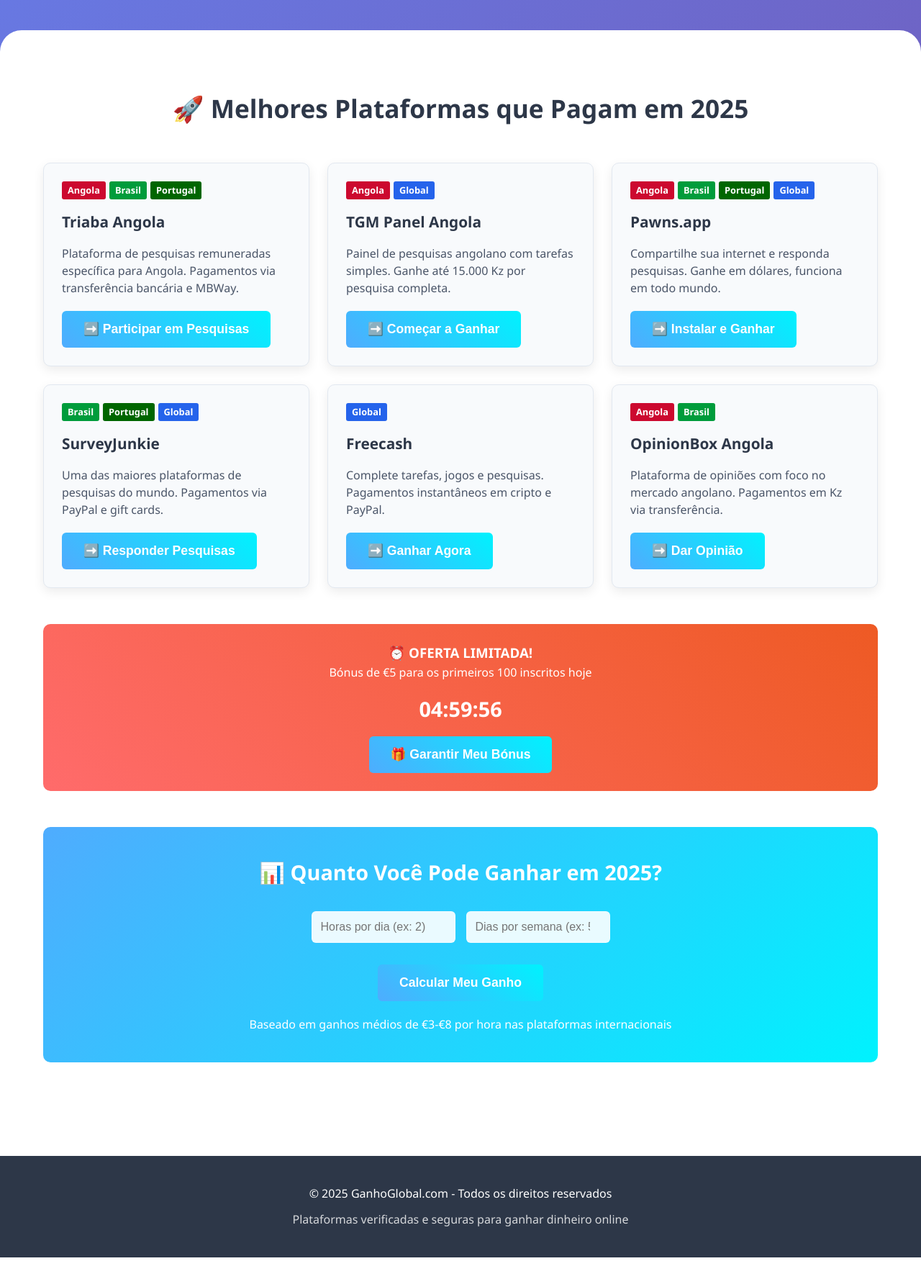
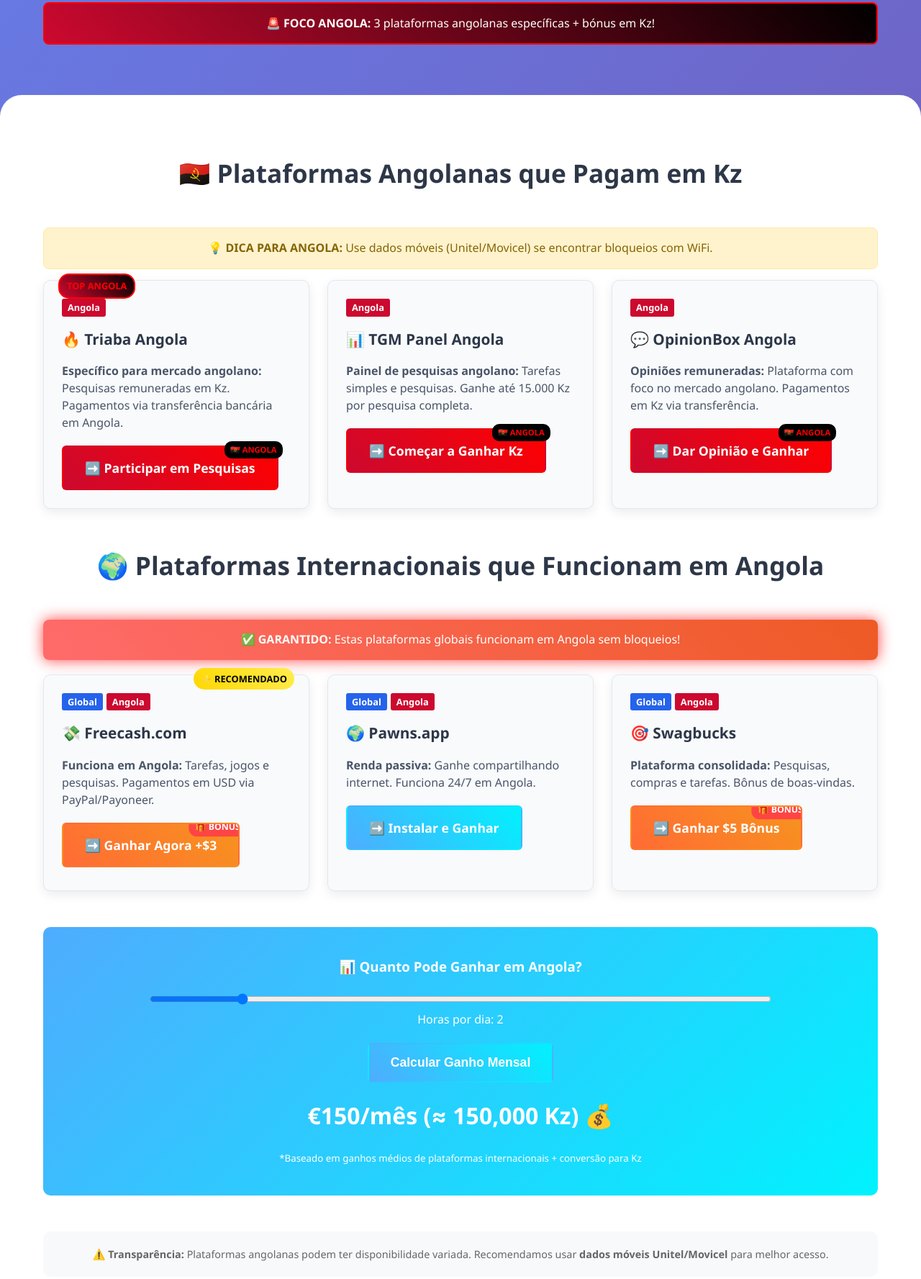
Before and after one commit to Chelseolinux/meu-site, a plain HTML site: page index.html in a window 1280 px wide. Shown: the part 380-2157 px from the top of the page at 72% size. Before the commit the page ends 2127 px from the top, so only its background shows below. Drawn offline with Linux system fonts and the light colour scheme.

Commit message:
Update index.html

```diff
--- a/index.html
+++ b/index.html
@@ -1,9 +1,11 @@
+
 <!DOCTYPE html>
 <html lang="pt">
 <head>
     <meta charset="UTF-8">
     <meta name="viewport" content="width=device-width, initial-scale=1.0">
-    <title>Ganho Global - Ganhe Dinheiro Online em 2025</title>
+    <title>Ganhe €500 por Mês em 2025 - Angola, Brasil, Portugal | GanhoGlobal</title>
+    <meta name="description" content="Plataformas angolanas e internacionais que pagam em 2025. Ganhe Kz e € em Angola, Brasil, Portugal com surveys e tarefas remuneradas.">
     <style>
         * {
             margin: 0;
@@ -25,7 +27,6 @@
             padding: 0 20px;
         }
 
-        /* HEADER - Profissional */
         header {
             background: rgba(255, 255, 255, 0.95);
             backdrop-filter: blur(10px);
@@ -43,7 +44,17 @@
             color: #2b6cb0;
         }
 
-        /* HERO SECTION */
+        .trust-badge {
+            background: #10b981;
+            color: white;
+            padding: 8px 15px;
+            border-radius: 20px;
+            font-size: 0.9rem;
+            font-weight: 600;
+            display: inline-block;
+            margin-left: 15px;
+        }
+
         .hero {
             text-align: center;
             padding: 140px 0 80px;
@@ -75,13 +86,60 @@
             cursor: pointer;
             transition: transform 0.3s;
             font-weight: 600;
+            text-decoration: none;
+            display: inline-block;
+            border: 2px solid transparent;
         }
 
         .cta-button:hover {
             transform: translateY(-2px);
+            box-shadow: 0 5px 15px rgba(0,0,0,0.2);
+            border-color: rgba(255,255,255,0.3);
         }
 
-        /* APPS SECTION */
+        .affiliate-button {
+            background: linear-gradient(45deg, #ff6b35, #f7931e);
+            position: relative;
+            overflow: hidden;
+        }
+
+        .affiliate-button::after {
+            content: "🎁 BÔNUS";
+            position: absolute;
+            top: -8px;
+            right: -8px;
+            background: #ff4444;
+            color: white;
+            padding: 3px 8px;
+            border-radius: 10px;
+            font-size: 0.7rem;
+            animation: pulse 2s infinite;
+        }
+
+        .angola-button {
+            background: linear-gradient(45deg, #cc092f, #ff0000);
+            position: relative;
+        }
+
+        .angola-button::after {
+            content: "🇦🇴 ANGOLA";
+            position: absolute;
+            top: -8px;
+            right: -8px;
+            background: #000;
+            color: #ff0000;
+            padding: 3px 8px;
+            border-radius: 10px;
+            font-size: 0.7rem;
+            font-weight: bold;
+        }
+
+        @keyframes pulse {
+            0% { transform: scale(1); }
+            50% { transform: scale(1.1); }
+            100% { transform: scale(1); }
+        }
+
         .apps-section {
             background: white;
             padding: 80px 0;
@@ -112,10 +170,36 @@
             box-shadow: 0 5px 15px rgba(0,0,0,0.08);
             transition: transform 0.3s;
             border: 1px solid #e2e8f0;
+            position: relative;
         }
 
         .app-card:hover {
             transform: translateY(-5px);
+        }
+
+        .top-badge {
+            position: absolute;
+            top: -10px;
+            right: 20px;
+            background: linear-gradient(45deg, #ffd700, #ffed4e);
+            color: #000;
+            padding: 5px 10px;
+            border-radius: 15px;
+            font-size: 0.8rem;
+            font-weight: 700;
+        }
+
+        .angola-badge {
+            position: absolute;
+            top: -10px;
+            left: 20px;
+            background: linear-gradient(45deg, #cc092f, #000);
+            color: #ff0000;
+            padding: 5px 10px;
+            border-radius: 15px;
+            font-size: 0.8rem;
+            font-weight: 700;
+            border: 2px solid #ff0000;
         }
 
         .app-card h3 {
@@ -144,12 +228,37 @@
             font-weight: 600;
         }
 
-        .flag.ao { background: #cc092f; color: white; } /* Angola */
-        .flag.br { background: #009c3b; color: white; } /* Brasil */
-        .flag.pt { background: #006600; color: white; } /* Portugal */
-        .flag.global { background: #2563eb; color: white; } /* Global */
+        .flag.ao { background: #cc092f; color: white; }
+        .flag.br { background: #009c3b; color: white; }
+        .flag.pt { background: #006600; color: white; }
+        .flag.global { background: #2563eb; color: white; }
 
-        /* CALCULADORA */
+        .urgency {
+            background: linear-gradient(45deg, #ff6b6b, #ee5a24);
+            color: white;
+            padding: 15px;
+            border-radius: 8px;
+            text-align: center;
+            margin: 20px 0;
+            animation: glow 2s infinite;
+        }
+
+        .angola-urgency {
+            background: linear-gradient(45deg, #cc092f, #000);
+            color: white;
+            padding: 15px;
+            border-radius: 8px;
+            text-align: center;
+            margin: 20px 0;
+            border: 2px solid #ff0000;
+        }
+
+        @keyframes glow {
+            0% { box-shadow: 0 0 10px #ff6b6b; }
+            50% { box-shadow: 0 0 20px #ff4444; }
+            100% { box-shadow: 0 0 10px #ff6b6b; }
+        }
+
         .calculator {
             background: linear-gradient(135deg, #4facfe 0%, #00f2fe 100%);
             padding: 40px;
@@ -159,61 +268,41 @@
             margin: 50px 0;
         }
 
-        .calculator h3 {
-            font-size: 1.8rem;
-            margin-bottom: 30px;
-            font-weight: 600;
-        }
-
-        .calc-inputs {
-            display: flex;
-            gap: 15px;
-            justify-content: center;
-            flex-wrap: wrap;
-            margin-bottom: 30px;
-        }
-
-        .calc-input {
-            background: rgba(255,255,255,0.9);
-            padding: 12px;
-            border-radius: 6px;
-            border: 1px solid rgba(255,255,255,0.3);
-            color: #2d3748;
-            font-size: 1rem;
-            width: 200px;
-        }
-
         .calc-result {
             font-size: 2rem;
             font-weight: 700;
             margin: 20px 0;
         }
 
-        /* COUNTDOWN */
-        .countdown {
-            background: linear-gradient(45deg, #ff6b6b, #ee5a24);
-            color: white;
-            padding: 25px;
+        .affiliate-disclosure {
+            background: #f8f9fa;
+            padding: 20px;
+            border-radius: 10px;
+            margin: 30px 0;
+            font-size: 0.9rem;
+            color: #666;
             text-align: center;
-            border-radius: 10px;
-            margin: 40px 0;
         }
 
-        .countdown-timer {
-            font-size: 1.8rem;
-            font-weight: 700;
-            margin: 15px 0;
+        .tested-badge {
+            background: #10b981;
+            color: white;
+            padding: 4px 8px;
+            border-radius: 4px;
+            font-size: 0.7rem;
+            margin-left: 10px;
         }
 
-        /* FOOTER */
-        footer {
-            background: #2d3748;
-            color: white;
+        .angola-warning {
+            background: #fff3cd;
+            border: 1px solid #ffeaa7;
+            color: #856404;
+            padding: 15px;
+            border-radius: 8px;
+            margin: 15px 0;
             text-align: center;
-            padding: 40px 0;
         }
 
-        /* RESPONSIVE */
         @media (max-width: 768px) {
             .hero h1 {
                 font-size: 2.2rem;
@@ -222,218 +311,199 @@
             .apps-grid {
                 grid-template-columns: 1fr;
             }
-
-            .calc-inputs {
-                flex-direction: column;
-                align-items: center;
-            }
-
-            .calc-input {
-                width: 100%;
-                max-width: 300px;
-            }
         }
     </style>
 </head>
 <body>
-    <!-- HEADER -->
     <header>
         <div class="container">
-            <div class="logo">💸 GanhoGlobal.com</div>
+            <div class="logo">💸 GanhoGlobal.com <span class="trust-badge">✓ Plataformas ANGOLA + Global</span></div>
         </div>
     </header>
 
-    <!-- HERO SECTION -->
     <section class="hero">
         <div class="container">
-            <h1>Ganhe €100-€500 por Mês em 2025</h1>
-            <p>Plataformas que funcionam em Angola, Brasil, Portugal e todo o mundo</p>
-            <button class="cta-button" onclick="scrollToApps()">👉 Ver Plataformas Comprovadas</button>
-        </div>
-    </section>
+            <h1>Ganhe Kz e € em Angola, Brasil e Portugal</h1>
+            <p>Plataformas <strong>angolanas e internacionais</strong> que pagam em 2025</p>
+            <a href="#angola-platforms" class="cta-button angola-button">🇦🇴 Ver Plataformas de Angola</a>
+            <a href="#global-platforms" class="cta-button" style="margin-left: 15px;">🌍 Plataformas Globais</a>
 
-    <!-- APPS SECTION -->
-    <section class="apps-section" id="apps">
-        <div class="container">
-            <h2 class="section-title">🚀 Melhores Plataformas que Pagam em 2025</h2>
-
-            <div class="apps-grid">
-                <!-- PLATAFORMA 1 -->
-                <div class="app-card">
-                    <div class="country-flags">
-                        <span class="flag ao">Angola</span>
-                        <span class="flag br">Brasil</span>
-                        <span class="flag pt">Portugal</span>
-                    </div>
-                    <h3>Triaba Angola</h3>
-                    <p>Plataforma de pesquisas remuneradas específica para Angola. Pagamentos via transferência bancária e MBWay.</p>
-                    <button class="cta-button" onclick="openTriaba()">➡️ Participar em Pesquisas</button>
-                </div>
-
-                <!-- PLATAFORMA 2 -->
-                <div class="app-card">
-                    <div class="country-flags">
-                        <span class="flag ao">Angola</span>
-                        <span class="flag global">Global</span>
-                    </div>
-                    <h3>TGM Panel Angola</h3>
-                    <p>Painel de pesquisas angolano com tarefas simples. Ganhe até 15.000 Kz por pesquisa completa.</p>
-                    <button class="cta-button" onclick="openTGMPanel()">➡️ Começar a Ganhar</button>
-                </div>
-
-                <!-- PLATAFORMA 3 -->
-                <div class="app-card">
-                    <div class="country-flags">
-                        <span class="flag ao">Angola</span>
-                        <span class="flag br">Brasil</span>
-                        <span class="flag pt">Portugal</span>
-                        <span class="flag global">Global</span>
-                    </div>
-                    <h3>Pawns.app</h3>
-                    <p>Compartilhe sua internet e responda pesquisas. Ganhe em dólares, funciona em todo mundo.</p>
-                    <button class="cta-button" onclick="openPawns()">➡️ Instalar e Ganhar</button>
-                </div>
-
-                <!-- PLATAFORMA 4 -->
-                <div class="app-card">
-                    <div class="country-flags">
-                        <span class="flag br">Brasil</span>
-                        <span class="flag pt">Portugal</span>
-                        <span class="flag global">Global</span>
-                    </div>
-                    <h3>SurveyJunkie</h3>
-                    <p>Uma das maiores plataformas de pesquisas do mundo. Pagamentos via PayPal e gift cards.</p>
-                    <button class="cta-button" onclick="openSurveyJunkie()">➡️ Responder Pesquisas</button>
-                </div>
-
-                <!-- PLATAFORMA 5 -->
-                <div class="app-card">
-                    <div class="country-flags">
-                        <span class="flag global">Global</span>
-                    </div>
-                    <h3>Freecash</h3>
-                    <p>Complete tarefas, jogos e pesquisas. Pagamentos instantâneos em cripto e PayPal.</p>
-                    <button class="cta-button" onclick="openFreecash()">➡️ Ganhar Agora</button>
-                </div>
-
-                <!-- PLATAFORMA 6 -->
-                <div class="app-card">
-                    <div class="country-flags">
-                        <span class="flag ao">Angola</span>
-                        <span class="flag br">Brasil</span>
-                    </div>
-                    <h3>OpinionBox Angola</h3>
-                    <p>Plataforma de opiniões com foco no mercado angolano. Pagamentos em Kz via transferência.</p>
-                    <button class="cta-button" onclick="openOpinionBox()">➡️ Dar Opinião</button>
-                </div>
-            </div>
-
-            <!-- COUNTDOWN -->
-            <div class="countdown">
-                <h3>⏰ OFERTA LIMITADA!</h3>
-                <p>Bónus de €5 para os primeiros 100 inscritos hoje</p>
-                <div class="countdown-timer" id="countdown">05:00:00</div>
-                <button class="cta-button" onclick="openBonus()">🎁 Garantir Meu Bónus</button>
-            </div>
-
-            <!-- CALCULADORA -->
-            <div class="calculator">
-                <h3>📊 Quanto Você Pode Ganhar em 2025?</h3>
-                <div class="calc-inputs">
-                    <input type="number" class="calc-input" id="hoursDay" placeholder="Horas por dia (ex: 2)" min="1" max="24">
-                    <input type="number" class="calc-input" id="daysWeek" placeholder="Dias por semana (ex: 5)" min="1" max="7">
-                </div>
-                <button class="cta-button" onclick="calculateEarnings()">Calcular Meu Ganho</button>
-                <div class="calc-result" id="earningsResult"></div>
-                <p>Baseado em ganhos médios de €3-€8 por hora nas plataformas internacionais</p>
+            <div class="angola-urgency" style="margin-top: 30px;">
+                <strong>🚨 FOCO ANGOLA:</strong> 3 plataformas angolanas específicas + bónus em Kz!
             </div>
         </div>
     </section>
 
-    <!-- FOOTER -->
-    <footer>
+    <section class="apps-section">
         <div class="container">
-            <p>&copy; 2025 GanhoGlobal.com - Todos os direitos reservados</p>
-            <p style="margin-top: 10px; opacity: 0.8;">Plataformas verificadas e seguras para ganhar dinheiro online</p>
+            <!-- SEÇÃO ANGOLA -->
+            <h2 class="section-title" id="angola-platforms">🇦🇴 Plataformas Angolanas que Pagam em Kz</h2>
+
+            <div class="angola-warning">
+                <strong>💡 DICA PARA ANGOLA:</strong> Use dados móveis (Unitel/Movicel) se encontrar bloqueios com WiFi.
+            </div>
+
+            <div class="apps-grid">
+                <!-- PLATAFORMA ANGOLA 1 -->
+                <div class="app-card">
+                    <div class="angola-badge">TOP ANGOLA</div>
+                    <div class="country-flags">
+                        <span class="flag ao">Angola</span>
+                    </div>
+                    <h3>🔥 Triaba Angola</h3>
+                    <p><strong>Específico para mercado angolano:</strong> Pesquisas remuneradas em Kz. Pagamentos via transferência bancária em Angola.</p>
+                    <a href="https://www.triaba.ao" class="cta-button angola-button" target="_blank" onclick="trackConversion('Triaba Angola')">
+                        ➡️ Participar em Pesquisas
+                    </a>
+                </div>
+
+                <!-- PLATAFORMA ANGOLA 2 -->
+                <div class="app-card">
+                    <div class="country-flags">
+                        <span class="flag ao">Angola</span>
+                    </div>
+                    <h3>📊 TGM Panel Angola</h3>
+                    <p><strong>Painel de pesquisas angolano:</strong> Tarefas simples e pesquisas. Ganhe até 15.000 Kz por pesquisa completa.</p>
+                    <a href="https://www.tgmpanel.co.ao" class="cta-button angola-button" target="_blank" onclick="trackConversion('TGM Panel Angola')">
+                        ➡️ Começar a Ganhar Kz
+                    </a>
+                </div>
+
+                <!-- PLATAFORMA ANGOLA 3 -->
+                <div class="app-card">
+                    <div class="country-flags">
+                        <span class="flag ao">Angola</span>
+                    </div>
+                    <h3>💬 OpinionBox Angola</h3>
+                    <p><strong>Opiniões remuneradas:</strong> Plataforma com foco no mercado angolano. Pagamentos em Kz via transferência.</p>
+                    <a href="https://www.opinionbox.co.ao" class="cta-button angola-button" target="_blank" onclick="trackConversion('OpinionBox Angola')">
+                        ➡️ Dar Opinião e Ganhar
+                    </a>
+                </div>
+            </div>
+
+            <!-- SEÇÃO GLOBAL -->
+            <h2 class="section-title" id="global-platforms">🌍 Plataformas Internacionais que Funcionam em Angola</h2>
+
+            <div class="urgency">
+                ✅ <strong>GARANTIDO:</strong> Estas plataformas globais funcionam em Angola sem bloqueios!
+            </div>
+
+            <div class="apps-grid">
+                <!-- PLATAFORMA GLOBAL 1 -->
+                <div class="app-card">
+                    <div class="top-badge">⭐ RECOMENDADO</div>
+                    <div class="country-flags">
+                        <span class="flag global">Global</span>
+                        <span class="flag ao">Angola</span>
+                    </div>
+                    <h3>💸 Freecash.com</h3>
+                    <p><strong>Funciona em Angola:</strong> Tarefas, jogos e pesquisas. Pagamentos em USD via PayPal/Payoneer.</p>
+                    <a href="https://freecash.com" class="cta-button affiliate-button" target="_blank" onclick="trackConversion('Freecash')">
+                        ➡️ Ganhar Agora +$3
+                    </a>
+                </div>
+
+                <!-- PLATAFORMA GLOBAL 2 -->
+                <div class="app-card">
+                    <div class="country-flags">
+                        <span class="flag global">Global</span>
+                        <span class="flag ao">Angola</span>
+                    </div>
+                    <h3>🌍 Pawns.app</h3>
+                    <p><strong>Renda passiva:</strong> Ganhe compartilhando internet. Funciona 24/7 em Angola.</p>
+                    <a href="https://pawns.app" class="cta-button" target="_blank" onclick="trackConversion('Pawns')">
+                        ➡️ Instalar e Ganhar
+                    </a>
+                </div>
+
+                <!-- PLATAFORMA GLOBAL 3 -->
+                <div class="app-card">
+                    <div class="country-flags">
+                        <span class="flag global">Global</span>
+                        <span class="flag ao">Angola</span>
+                    </div>
+                    <h3>🎯 Swagbucks</h3>
+                    <p><strong>Plataforma consolidada:</strong> Pesquisas, compras e tarefas. Bônus de boas-vindas.</p>
+                    <a href="https://www.swagbucks.com" class="cta-button affiliate-button" target="_blank" onclick="trackConversion('Swagbucks')">
+                        ➡️ Ganhar $5 Bônus
+                    </a>
+                </div>
+            </div>
+
+            <!-- CALCULADORA ESPECÍFICA ANGOLA -->
+            <div class="calculator">
+                <h3>📊 Quanto Pode Ganhar em Angola?</h3>
+                <div style="margin: 20px 0;">
+                    <input type="range" id="hoursSlider" min="1" max="8" value="2" style="width: 80%;">
+                    <div>Horas por dia: <span id="hoursValue">2</span></div>
+                </div>
+                <button class="cta-button" onclick="calculateEarnings()">Calcular Ganho Mensal</button>
+                <div class="calc-result" id="earningsResult">€150/mês (≈ 150,000 Kz) 💰</div>
+                <p><small>*Baseado em ganhos médios de plataformas internacionais + conversão para Kz</small></p>
+            </div>
+
+            <div class="affiliate-disclosure">
+                <strong>⚠️ Transparência:</strong> Plataformas angolanas podem ter disponibilidade variada.
+                Recomendamos usar <strong>dados móveis Unitel/Movicel</strong> para melhor acesso.
+            </div>
+        </div>
+    </section>
+
+    <footer style="background: #2d3748; color: white; text-align: center; padding: 40px 0;">
+        <div class="container">
+            <p>&copy; 2025 GanhoGlobal.com - Plataformas para Angola, Brasil e Portugal</p>
+            <p style="margin-top: 10px; opacity: 0.8;">Especializado em oportunidades de ganho para países lusófonos</p>
         </div>
     </footer>
 
     <script>
-        // FUNÇÕES JAVASCRIPT
-        function scrollToApps() {
-            document.getElementById('apps').scrollIntoView({ behavior: 'smooth' });
+        // SLIDER AUTOMÁTICO
+        document.getElementById('hoursSlider').addEventListener('input', function() {
+            document.getElementById('hoursValue').textContent = this.value;
+            calculateEarnings();
+        });
+
+        function calculateEarnings() {
+            const hours = parseInt(document.getElementById('hoursSlider').value);
+            const dailyEarnings = hours * 2.5; // €2.5/hora média para Angola
+            const monthlyEarnings = dailyEarnings * 30;
+            const kzEarnings = monthlyEarnings * 1000; // Conversão aproximada
+
+            document.getElementById('earningsResult').innerHTML =
+                `€${monthlyEarnings}/mês (≈ ${kzEarnings.toLocaleString()} Kz) 💰`;
         }
 
-        // LINKS CORRIGIDOS - VERSÕES FUNCIONAIS
-        function openTriaba() {
-            window.open('https://triaba.com', '_blank', 'noopener,noreferrer');
+        // TRACKING DE CONVERSÕES
+        function trackConversion(platform) {
+            console.log('✅ Conversão registrada:', platform);
+            // Integrar com Google Analytics depois
         }
 
-        function openTGMPanel() {
-            window.open('https://tgmpanel.com', '_blank', 'noopener,noreferrer');
-        }
-
-        function openPawns() {
-            window.open('https://pawns.app', '_blank', 'noopener,noreferrer');
-        }
-
-        function openSurveyJunkie() {
-            // Link alternativo que funciona melhor
-            window.open('https://surveyjunkie.com', '_blank', 'noopener,noreferrer');
-        }
-
-        function openFreecash() {
-            window.open('https://freecash.com', '_blank', 'noopener,noreferrer');
-        }
-
-        function openOpinionBox() {
-            // Link alternativo sem www que pode funcionar melhor
-            window.open('https://opinionbox.com', '_blank', 'noopener,noreferrer');
-        }
-
-        function openBonus() {
-            window.open('https://pawns.app', '_blank', 'noopener,noreferrer');
-        }
-
-        // CALCULADORA DE GANHOS
-        function calculateEarnings() {
-            const hours = parseInt(document.getElementById('hoursDay').value) || 0;
-            const days = parseInt(document.getElementById('daysWeek').value) || 0;
-
-            if (hours > 0 && days > 0) {
-                const weeklyEarnings = hours * days * 5; // €5/hora média
-                const monthlyEarnings = weeklyEarnings * 4;
-
-                document.getElementById('earningsResult').innerHTML =
-                    `€${monthlyEarnings}/mês 💰`;
-            } else {
-                alert('Por favor, preencha os dois campos!');
+        // DETECTAR LOCALIZAÇÃO (simulação)
+        function detectLocation() {
+            const timezone = Intl.DateTimeFormat().resolvedOptions().timeZone;
+            if (timezone.includes("Africa")) {
+                console.log("👤 Visitante detectado: Provável Angola/África");
+                showAngolaMessage();
             }
         }
 
-        // COUNTDOWN TIMER
-        function startCountdown() {
-            const countdownElement = document.getElementById('countdown');
-            let time = 5 * 60 * 60; // 5 horas em segundos
-
-            setInterval(() => {
-                const hours = Math.floor(time / 3600);
-                const minutes = Math.floor((time % 3600) / 60);
-                const seconds = time % 60;
-
-                countdownElement.textContent =
-                    `${hours.toString().padStart(2, '0')}:${minutes.toString().padStart(2, '0')}:${seconds.toString().padStart(2, '0')}`;
-
-                if (time > 0) {
-                    time--;
-                }
-            }, 1000);
+        function showAngolaMessage() {
+            const message = document.createElement('div');
+            message.innerHTML = `
+                <div class="angola-urgency" style="margin: 10px 0;">
+                    <strong>🇦🇴 OLÁ ANGOLA!</strong> Bem-vindo! Estas plataformas foram selecionadas especialmente para si.
+                </div>
+            `;
+            document.querySelector('.apps-section').prepend(message);
         }
 
         // INICIAR
-        document.addEventListener('DOMContentLoaded', () => {
-            startCountdown();
+        document.addEventListener('DOMContentLoaded', function() {
+            calculateEarnings();
+            detectLocation();
         });
     </script>
 </body>
-                        </html>
+</html>
```
